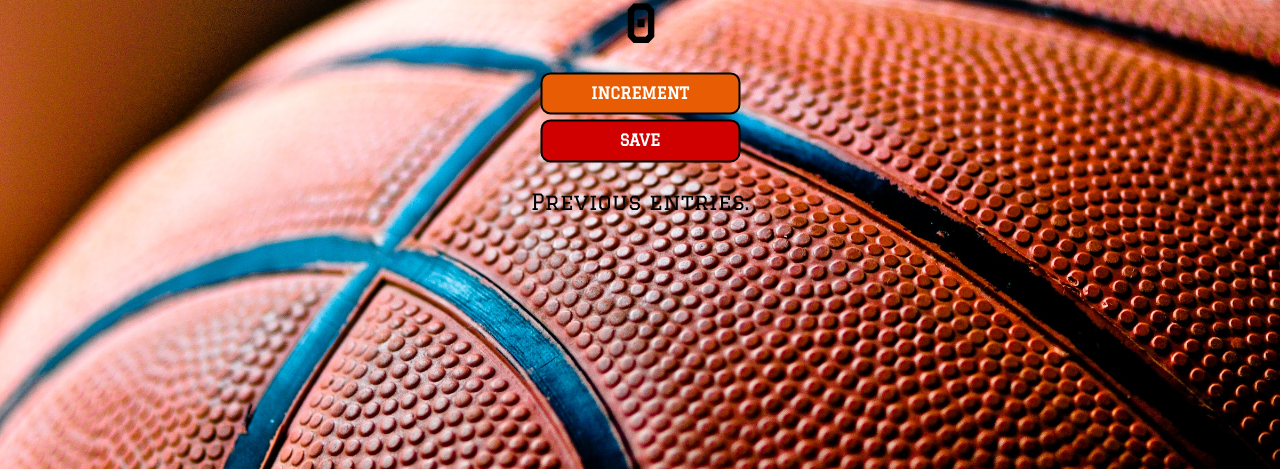
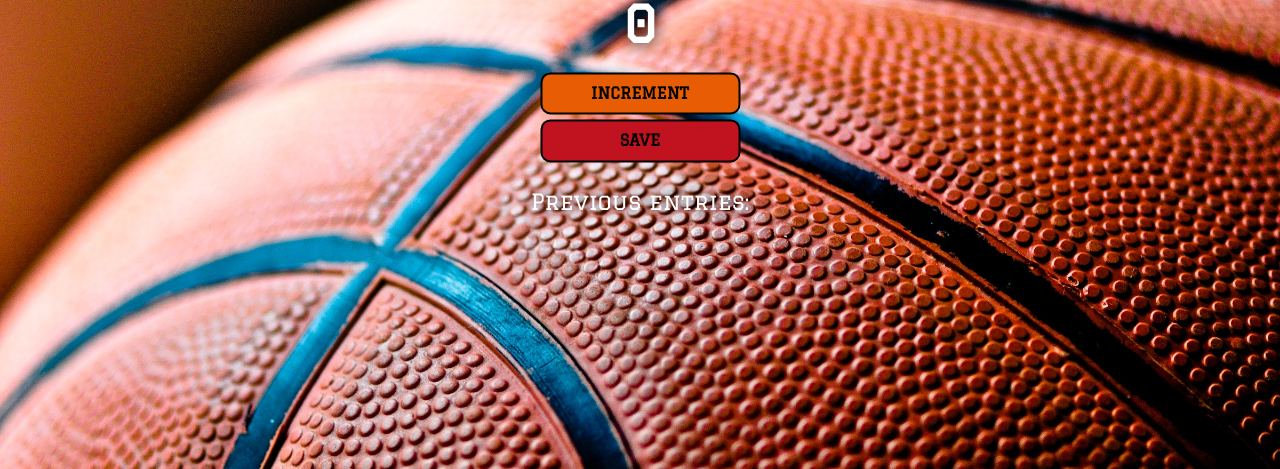
Before and after one commit to bedwards04/dribble-counter, a plain HTML site: page index.html in a window 1280 px wide. Shown: the part 331-800 px from the top of the page. Drawn offline with nearby package versions, Linux system fonts and the light colour scheme.

Commit message:
Updated font colors, and save button color

```diff
--- a/index.css
+++ b/index.css
@@ -7,6 +7,8 @@ body {
 }
 
 #container {
+    color: white;
+    text-shadow: 0 0 15px black;
     min-width: 235px;
     max-width: 200px;
     margin: auto;
@@ -31,7 +33,7 @@ button {
     border: none;
     padding-top: 10px;
     padding-bottom: 10px;
-    color: white;
+    color: black;
     font-weight: bold;
     width: 200px;
     margin-bottom: 5px;
@@ -49,7 +51,7 @@ button {
 }
 
 #save-btn {
-    background: #d00000;
+    background: #c1121f;
 }
 
 #save-el {
```
